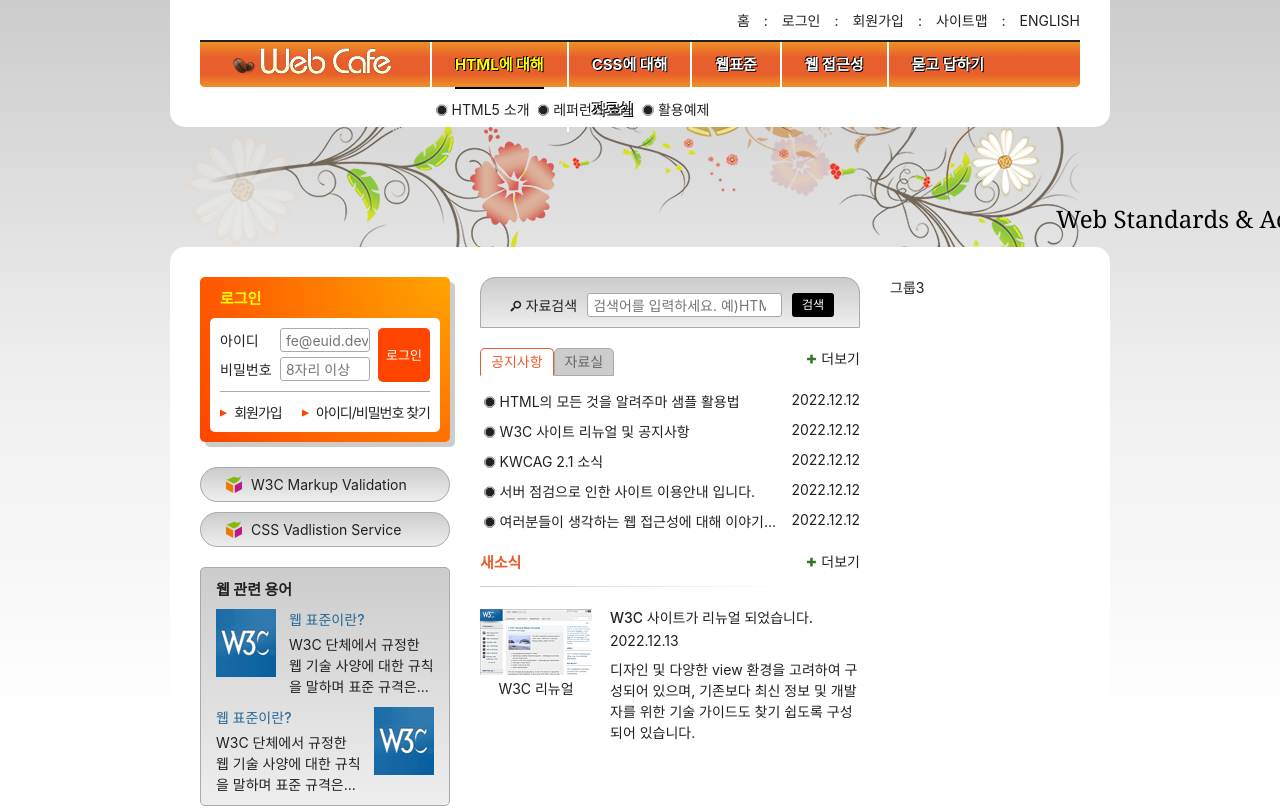
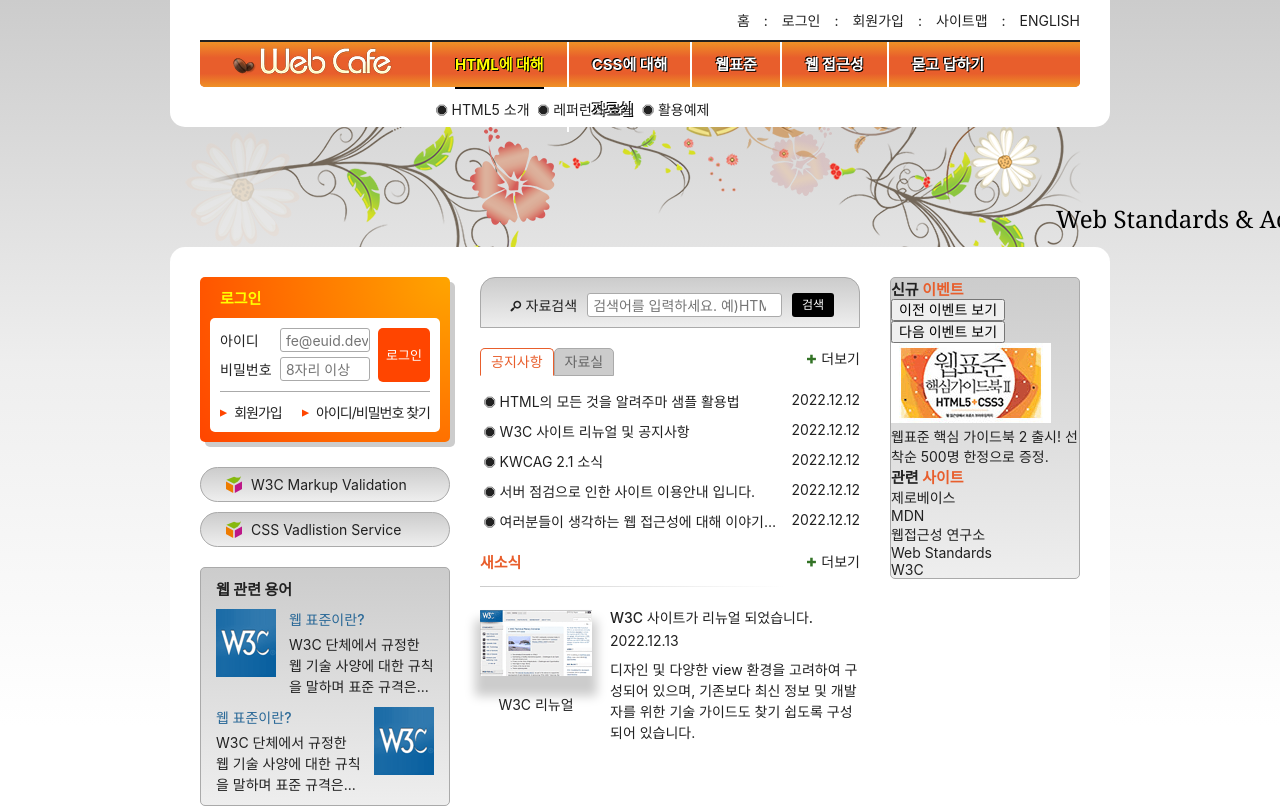
Before and after one commit to hungerbk/HTML5, a plain HTML site: page index.html in a window 1280 px wide. Shown: the top 809 px of the page. Drawn offline with Linux system fonts and the light colour scheme; a web font is replaced by a local one.

Commit message:
공통 스타일 모듈 생성

```diff
--- a/index.html
+++ b/index.html
@@ -270,7 +270,7 @@
         </div>
       </div>
       <section class="news">
-        <h2 class="news-title">새소식</h2>
+        <h2 class="news-title accent-color">새소식</h2>
         <a href="/" class="news-link">
           <article class="news-item">
             <h3 class="news-item-title">W3C 사이트가 리뉴얼 되었습니다.</h3>
@@ -289,7 +289,35 @@
         <a href="/" class="icon-plus news-more more" title="새소식">더보기</a>
       </section>
     </div>
-    <div class="group group3">그룹3</div>
+    <div class="group group3">
+      <div class="gradient-effect">
+        <section class="event">
+          <h2 class="event-title text-xl">신규 <span class="accent-color">이벤트</span></h2>
+          <div class="event-button-wrapper">
+            <button type="button" class="event-button event-button-prev">이전 이벤트 보기</button>
+            <button type="button" class="event-button event-button-next">다음 이벤트 보기</button>
+          </div>
+          <div id="eventDetail">
+            <p class="event-thumbnail">
+              <img src="./assets/free_gift.gif" alt="이벤트 경품 : 웹표준 핵심 가이드북 2(HTML5+CSS3) 증정" />
+            </p>
+            <p class="event-brief">
+              <em>웹표준 핵심 가이드북 2 출시!</em> 선착순 500명 한정으로 증정.
+            </p>
+          </div>
+        </section>
+        <section class="related">
+          <h2 class="related-title text-xl">관련 <span class="accent-color">사이트</span></h2>
+          <ul class="related-list" tabindex="0">
+            <li><a href="/">제로베이스</a></li>
+            <li><a href="/">MDN</a></li>
+            <li><a href="/">웹접근성 연구소</a></li>
+            <li><a href="/">Web Standards</a></li>
+            <li><a href="/">W3C</a></li>
+          </ul>
+        </section>
+      </div>
+    </div>
   </main>
   <article class="slogan">슬로건</article>
   <footer class="footer">
--- /dev/null
+++ b/styles/module.css
@@ -0,0 +1,14 @@
+.gradient-effect{
+  background: #ccc linear-gradient(to bottom, #ccc, #eee);
+  border: 1px solid #aaa;
+  border-radius: 5px;
+}
+
+.accent-color{
+  color: #e85e2c;
+}
+
+.text-xl {
+  font-size: 1.5rem;
+  font-weight: 700;
+}
--- a/styles/style.css
+++ b/styles/style.css
@@ -1,6 +1,7 @@
 @import url(./fontello.css);
 @import url(./normalize.css);
 @import url(./reset.css);
+@import url(./module.css);
 /* css는 선언 순서가 중요함! */
 /* 사용자 스타일을 적용하려면 normalize를 가장 맨 위에 선언해야 함 */
 
@@ -637,7 +638,7 @@
 }
 
 .news-title{
-  color: #e85e2c;
+  /* color: #e85e2c; */
   font-size: 1.5rem;
   font-weight: 700;
 }
@@ -667,6 +668,8 @@
 }
 
 .news-item-date{
+  /* 타임은 인라인 속성. 마진이나 패딩을 줘도 라인하이트에 맞춰지기 때문에
+  적용되지 않는 것 처럼 보임. -> 블록으로 변경(인라인 블록도 가능. 상황에 따라 적절하게) */
   display: block;
   margin: 5px 0 10px;
 }
@@ -677,9 +680,14 @@
 
 .news-item-thumbnail{
   position: absolute;
-  top: 2px;
+  top: 3px;
   left:0;
   text-align: center;
+}
+
+.news-item-thumbnail img{
+  box-shadow: 0 15px 10px 5px #ccc;
+  margin-bottom: 15px;
 }
 
 .news-more{
@@ -688,6 +696,9 @@
   right: -8px;
   padding: 8px;
 }
+
+/* 신규 이벤트 및 관련 사이트 */
+
 
 /* 슬로건 */
 .slogan {
```
